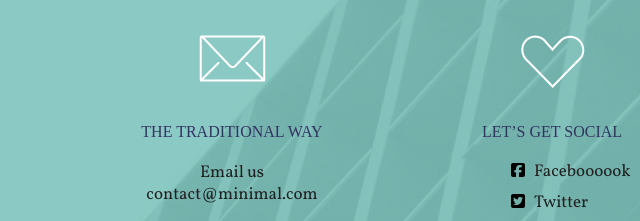
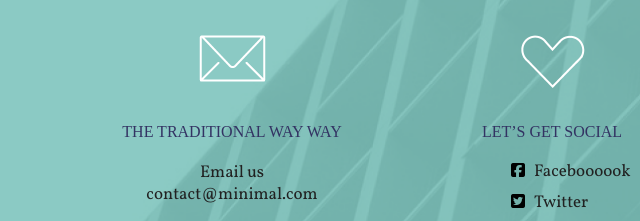
Before and after one commit to tykhonovao/Minimal, a plain HTML site: page index.html in a window 1280 px wide. Shown: the part 1440-1661 px from the top of the page, 408-1048 px from the left. Drawn offline with Linux system fonts and the light colour scheme; a web font is replaced by a local one.

Commit message:
change traditional way

```diff
--- a/index.html
+++ b/index.html
@@ -109,7 +109,7 @@
       <article class="article">
         <img src="images/email.png" alt="email" class="contacts_img_email">
         <h3>
-          The traditional way
+          The traditional way way
         </h3>
         <p>
           Email us<br>contact@minimal.com<br><br>Contact form<br>Scroll down
```
